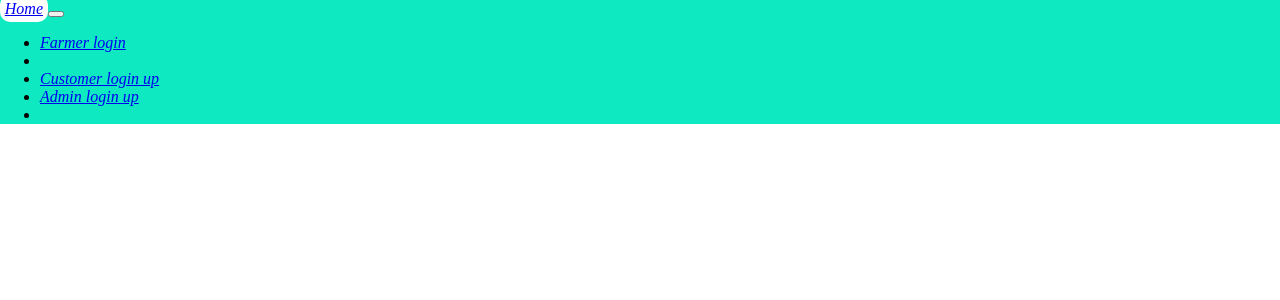
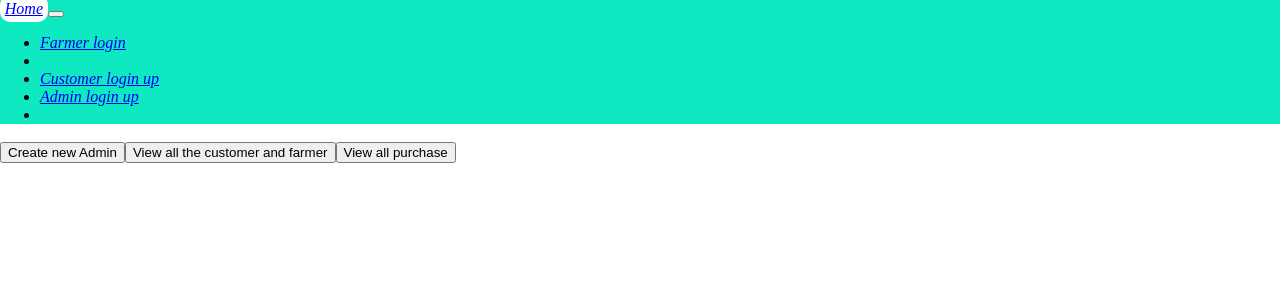
Before and after one commit to parthSoni4/DBMSProject, a React (Create React App) app in the folder client/my-app/: page /AdminOption in a window 1280 px wide. Shown: the top 300 px of the page. Built offline with nearby package versions, Linux system fonts and the light colour scheme; the HTML template or start-up script is replaced by a standard one.

Commit message:
routing 2

```diff
--- a/client/my-app/src/App.js
+++ b/client/my-app/src/App.js
@@ -7,6 +7,8 @@ import AllFarmer from "./Components/AllFarmer";
 import CustomerSignup from "./Components/CustomerSignup";
 import { BrowserRouter , Routes, Route, Link } from "react-router-dom";
 import AdminLogin from "./Components/AdminLogin";
+import AdminOption from "./Components/AdminOption";
+
 
 function App() {
   return (
@@ -19,6 +21,8 @@ function App() {
         <Route path="/Form" element={<Form/>}/>
         <Route path="/customer_login" element={<CustomerSignup></CustomerSignup>}/>
         <Route path="/admin_login"  element={<AdminLogin></AdminLogin>}/>
+        <Route path="/AdminOption"  element={<AdminOption></AdminOption>}/>
+
       </Routes>
     </BrowserRouter>
 
--- a/client/my-app/src/Components/AdminLogin.js
+++ b/client/my-app/src/Components/AdminLogin.js
@@ -1,8 +1,19 @@
 import React,{useState} from 'react'
 import "./Form.css"
 import Axios from "axios";
+import { useNavigate } from "react-router-dom";
+import './AdminOption';
 
 export default function AdminLogin() {
+
+
+  const navigate=useNavigate("/root");
+
+    const handleClick=()=>{
+      navigate("../AdminOption");
+    };
+
+
   const[username, changeUsername]=useState("");
   const[password,changePassword]=useState("");
 
@@ -13,12 +24,14 @@ export default function AdminLogin() {
       password: password
     }).then((response)=>{
       console.log(response);
+      console.log(response.data);
     })
   }
 
   return (
     <>
         <main>
+          <button onClick={handleClick}>Go to login</button>
             <h2>Admin login</h2>
             <div className="input-group">
                 {/*Enter your username*/}
@@ -28,7 +41,7 @@ export default function AdminLogin() {
                 {/*Enter your password*/}
                 <input type="text" placeholder="Password" className="form-control" onChange={(e)=>{changePassword(e.target.value);}}/>
             </div>
-            <button class="butonadmin" onClick={admin_login}>Submit</button>
+            <button className="butonadmin" onClick={admin_login}>Submit</button>
 
         </main>
     </>
--- /dev/null
+++ b/client/my-app/src/Components/AdminOption.js
@@ -0,0 +1,11 @@
+import React from 'react'
+
+export default function AdminOption() {
+  return (
+    <>
+    <button>Create new Admin</button>
+    <button>View all the customer and farmer</button>
+    <button>View all purchase</button>
+    </>
+  )
+}
--- a/client/my-app/src/Components/CustomerSignup.js
+++ b/client/my-app/src/Components/CustomerSignup.js
@@ -71,7 +71,7 @@ export default function CustomerSignup() {
             <input type="text" placeholder="Confirm password"  className="form-control" />
         </div>
         <div className="mb-3">
-            <button class="buton" onClick={customer_login}>Sign Up</button>
+            <button className="buton" onClick={customer_login}>Sign Up</button>
         </div>
        </main>
     </>
```
